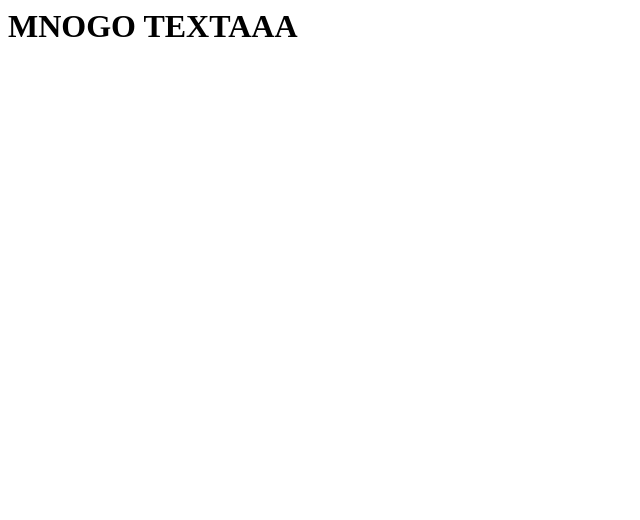
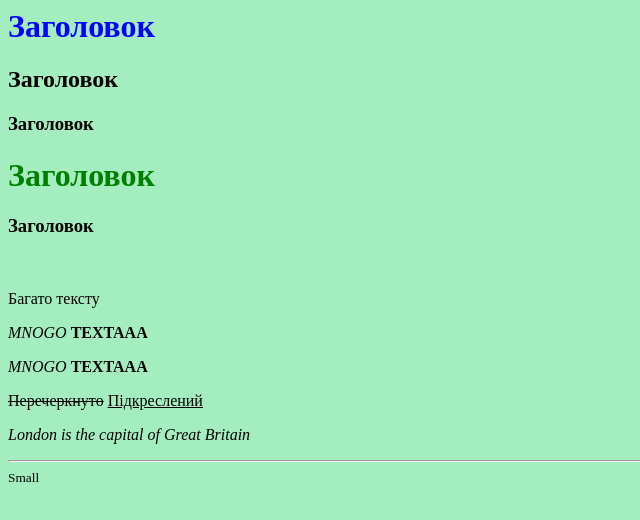
Before and after one commit to Zmeykoo/web, a plain HTML site: page index.html in a window 1280 px wide. Shown: the whole page, without its empty margins (0-640 px from the left). Drawn offline with Linux system fonts and the light colour scheme.

Commit message:
new commit!!

```diff
--- a/css/vlad.css
+++ b/css/vlad.css
@@ -0,0 +1,10 @@
+
+body {
+	background-color:#a4edbe
+
+}
+
+#head {color:blue}
+#green {color:green}
+. style
+h3 .style{color:white}
--- a/index.html
+++ b/index.html
@@ -1,12 +1,25 @@
-<DOCTYPE.html>
-<html lang="en">
+<!DOCTYPE.html>
+<html>
 <head>
-<meta charset="UTF-8">
+	<meta charset="UTF-8"/>
 	<title>CoolDocument</title>
-	<link rel="stylesheet" href="css/vlad.css">
+	<link rel="stylesheet"type="text/css" href="css\vlad.css"/>
+
 </head>
 <body>
-	<h1>MNOGO TEXTAAA</h1>
+	<h1 id="head">Заголовок</h1>
+	<h2 class="style">Заголовок</h2>
+	<h3 class="style">Заголовок</h3>
+	<h1 id="green">Заголовок</h1>
+	<h3 class="style">Заголовок</h3>
+	<br/>
+	<p>Багато тексту</p>
+	<p><i>MNOGO</i> <b>TEXTAAA</b></p>
+	<p><em>MNOGO</em> <strong>TEXTAAA</strong></p>
+	<strike>Перечеркнуто</strike> <u>Підкреслений</u>
+	<p><address>London is the capital of Great Britain</address><p/>
+	<hr />
+	<small>Small</small>
 
 </body>
 </html>
```
